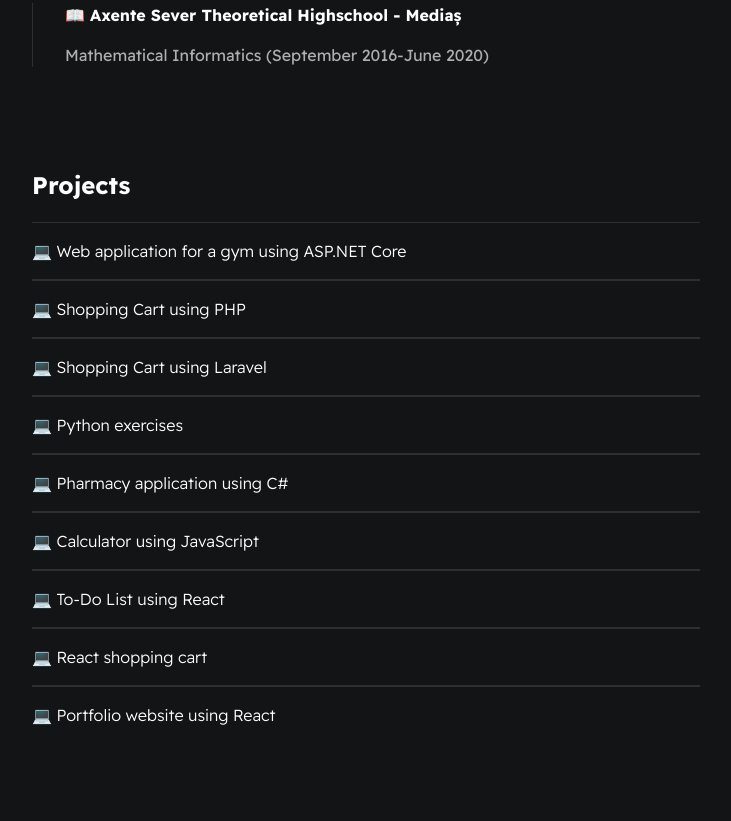
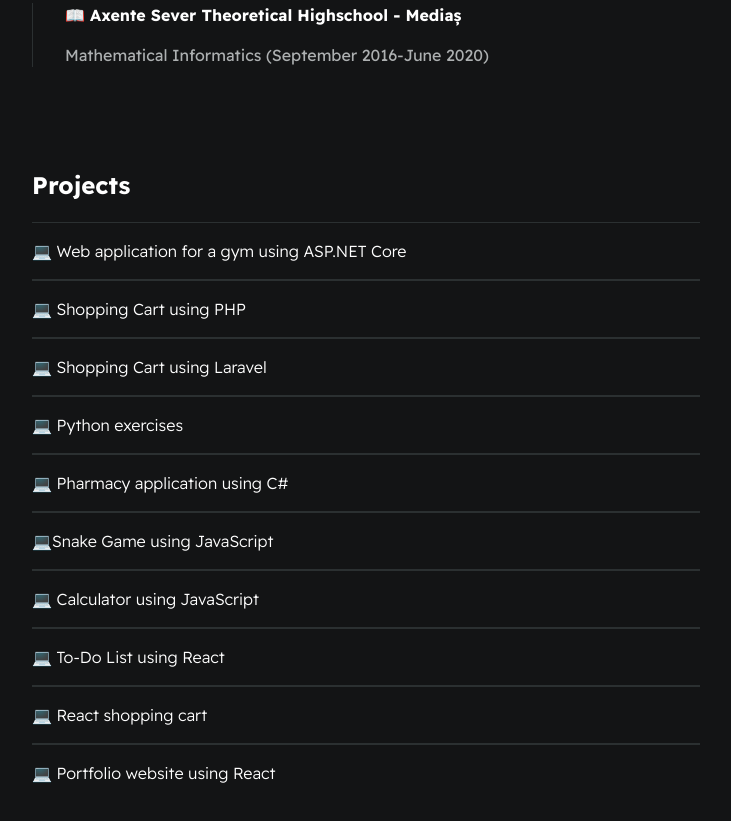
Before and after one commit to EmmaFodor/CV-Website, a plain HTML site: page index.html in a window 1280 px wide. Shown: the part 1052-1873 px from the top of the page, without its empty margins (274-1005 px from the left). Before the commit the page ends 1835 px from the top, so only its background shows below. Drawn offline with Linux system fonts and the light colour scheme.

Commit message:
Snake Game

```diff
--- a/index.html
+++ b/index.html
@@ -107,6 +107,10 @@
             <div class="card--project">
                 <a href="https://github.com/EmmaFodor/Pharmacy.git"><span> 💻</span> Pharmacy application using C#</a>
             </div>
+            <div class="line-break"></div>
+            <div class="card--project">
+                <a href="https://github.com/EmmaFodor/Snake-Game.git"><span> 💻</span>Snake Game using JavaScript</a>
+            </div>
              <div class="line-break"></div>
             <div class="card--project">
                 <a href="https://github.com/EmmaFodor/Calculator.git"><span> 💻</span> Calculator using JavaScript</a>
```
